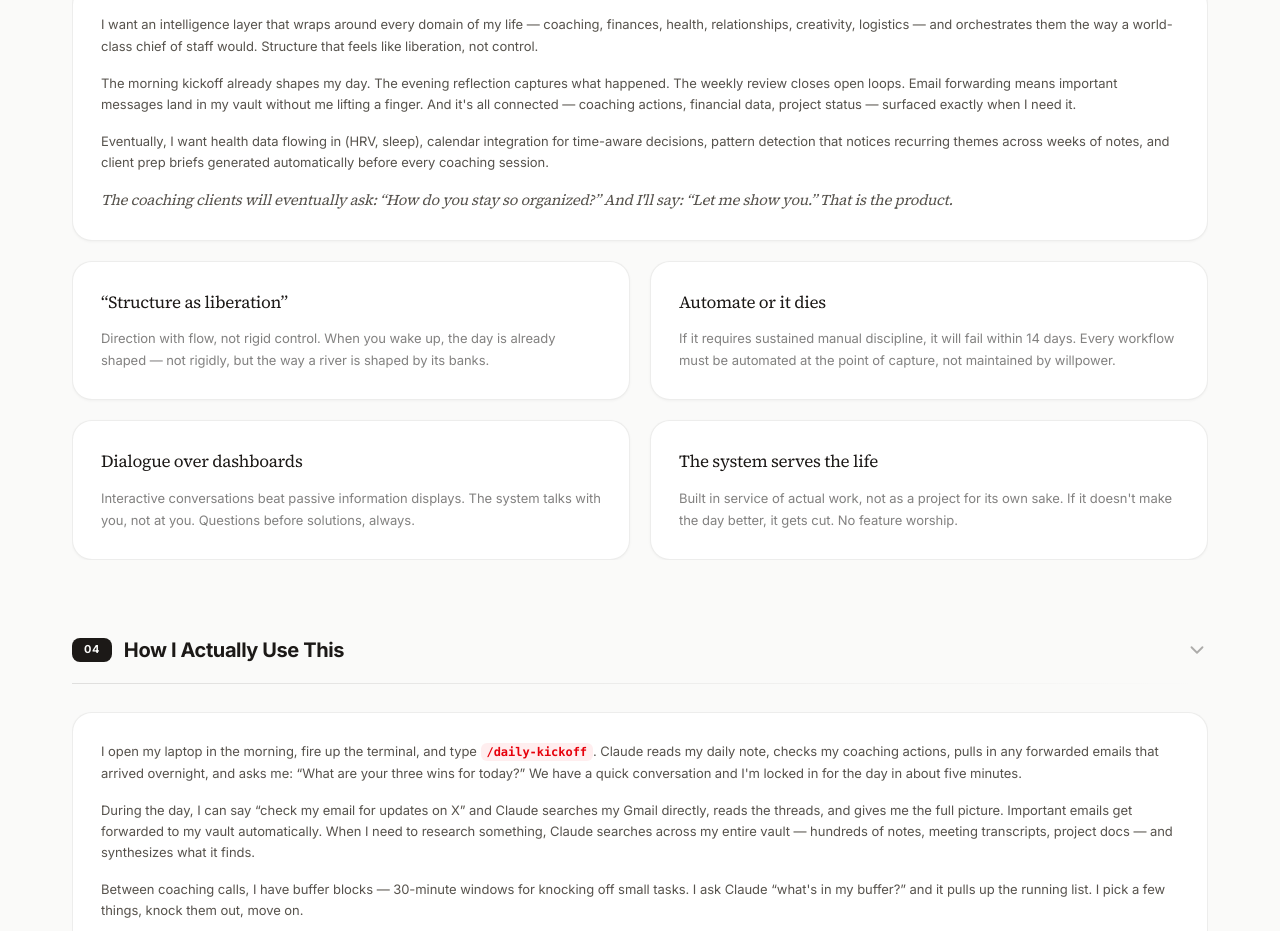
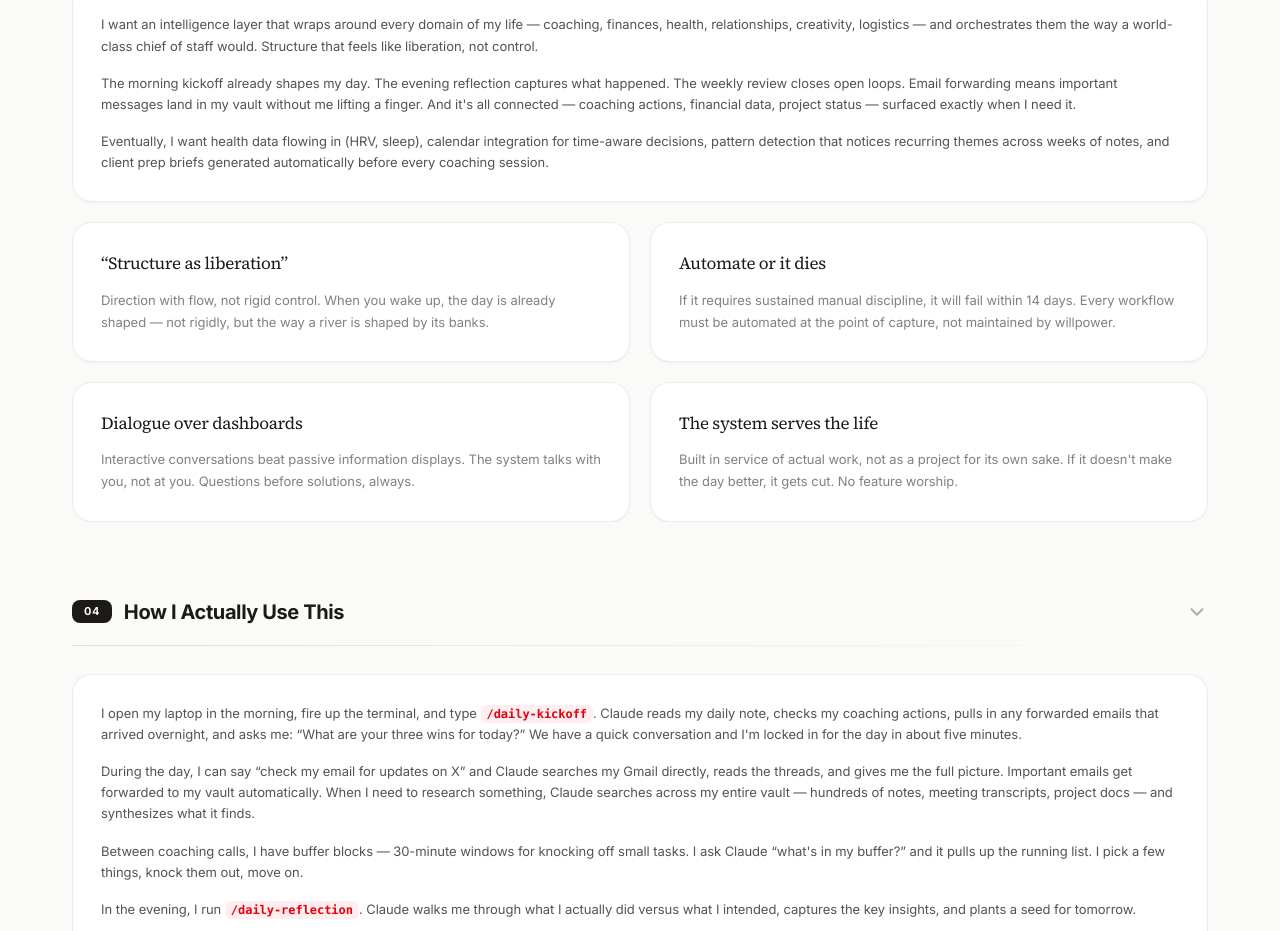
Before and after one commit to Noakesmith/pepper-potts, a Next.js app: page / in a window 1280 px wide. Shown: the part 3298-4229 px from the top of the page. Built offline with nearby package versions, Linux system fonts and the light colour scheme.

Commit message:
Remove coaching clients quote from homepage

```diff
--- a/app/page.tsx
+++ b/app/page.tsx
@@ -281,11 +281,6 @@ export default function Dashboard() {
             integration for time-aware decisions, pattern detection that notices
             recurring themes across weeks of notes, and client prep briefs
             generated automatically before every coaching session.
-          </p>
-          <p className="font-serif text-[15px] text-stone-600 italic">
-            The coaching clients will eventually ask: &ldquo;How do you stay so
-            organized?&rdquo; And I&apos;ll say: &ldquo;Let me show you.&rdquo;
-            That is the product.
           </p>
         </div>
 
```
